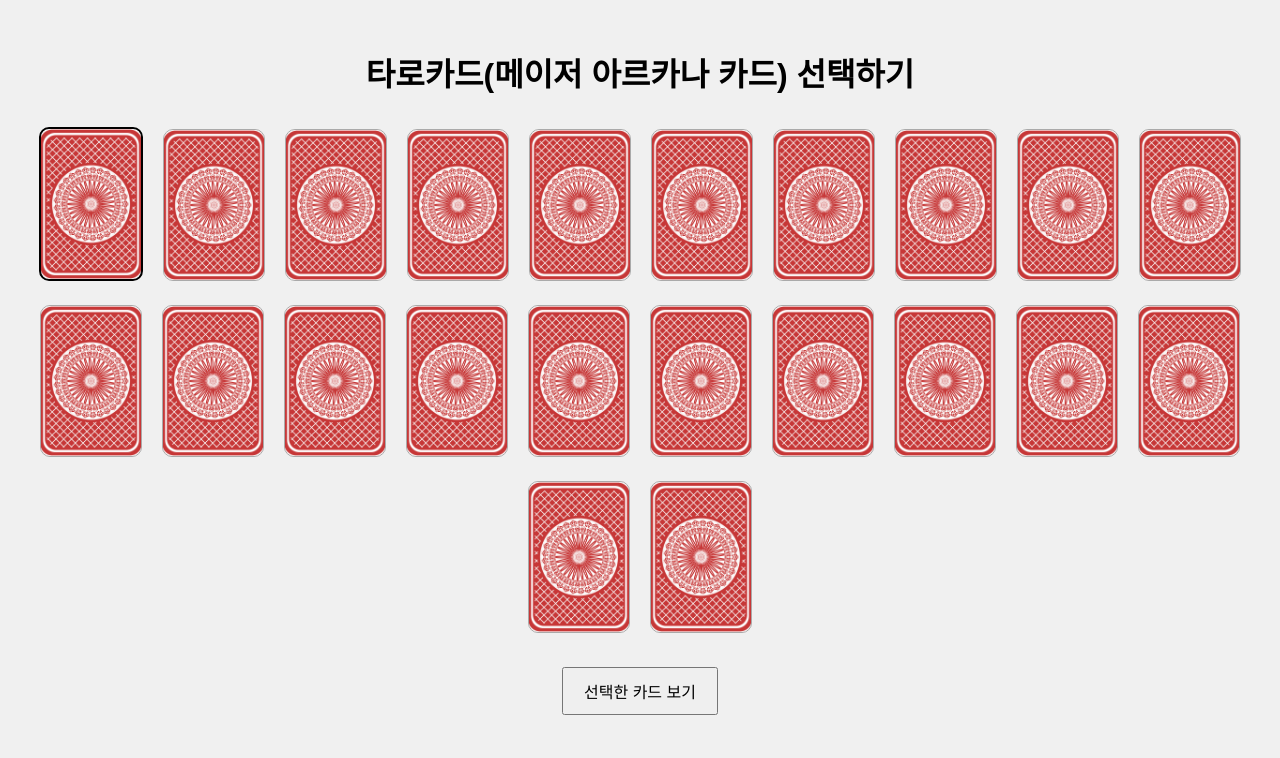
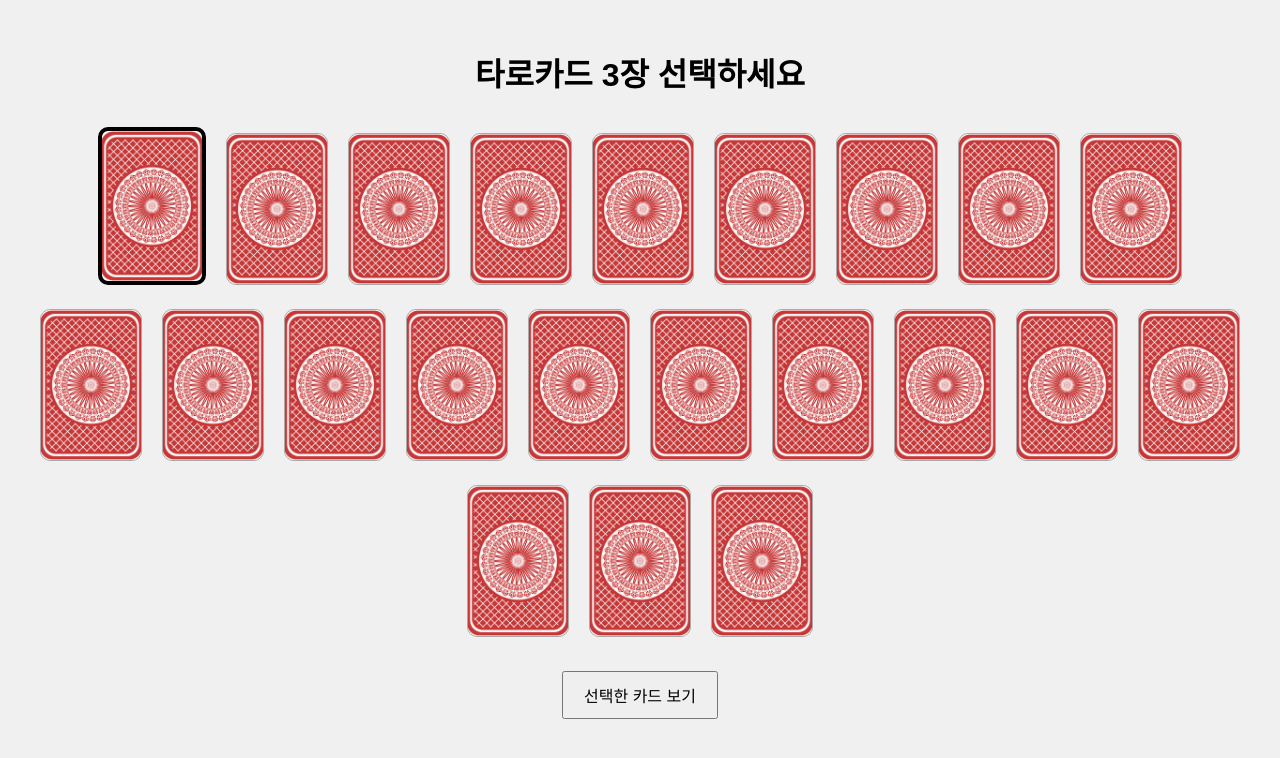
Before and after one commit to BestSecond/BestSecond.github.io, a plain HTML site: page index.html in a window 1280 px wide. Both pictures are taken after a click on the element 91 px from the left and 202 px from the top of the page. Drawn offline with Linux system fonts and the light colour scheme.

Commit message:
Update index.html

```diff
--- a/index.html
+++ b/index.html
@@ -29,7 +29,7 @@
 
 
         .card.selected {
-            border: 2px solid #000000; /* 선택된 카드의 테두리를 검정색으로 설정 */
+            border: 4px solid #000000; /* 선택된 카드의 테두리를 검정색으로 설정 */
         }
 
         .card img {
@@ -58,7 +58,7 @@
 </head>
 <body>
 
-    <h1>타로카드(메이저 아르카나 카드) 선택하기</h1>
+    <h1>타로카드 3장 선택하세요</h1>
     <div id="cardsContainer"></div>
     <button id="showCardsButton">선택한 카드 보기</button>
     <div id="result"></div>
```
